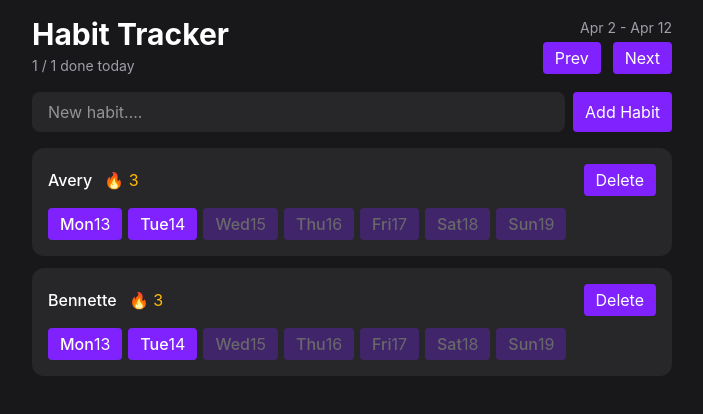
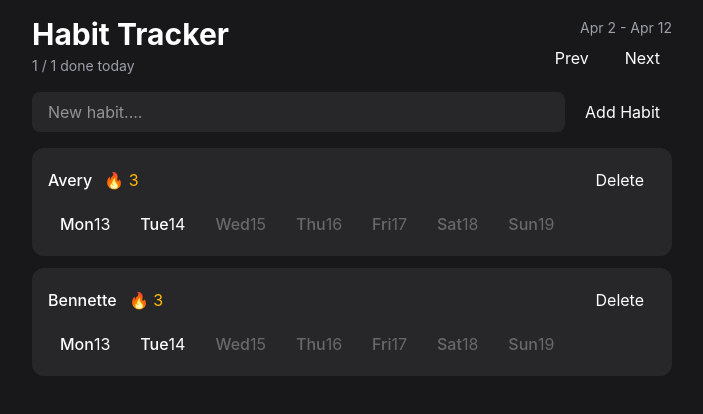
Before and after one commit to JorCoded/HabitTracker, a React (Vite) app: page / in a window 1280 px wide. Shown: the top 414 px of the page, without its empty margins (288-991 px from the left). Built offline with nearby package versions, Linux system fonts and the light colour scheme.

Commit message:
Added a function to check the variant of the Button component, which button is which.

```diff
--- a/src/components/Button.tsx
+++ b/src/components/Button.tsx
@@ -1,15 +1,34 @@
 //import React from 'react'
 import type { ComponentProps } from "react";
 
+type Variant = "primary"|"secondary"|"ghost-destructive";
 type ButtonProps = {
     // text: string,
     //children : ReactNode,
-    variant : ""
+    variant? : Variant
 }& ComponentProps<"button">
-function Button ({/* children, */ ...props}:ButtonProps,)  { //{ text } :ButtonProps
+function Button ({/* children, */ variant="primary", ...props}:ButtonProps,)  { //{ text } :ButtonProps
   return (
-    <button {...props} className="bg-violet-600 hover:bg-violet-500 transition-colors rounded px-3 py-1 disabled:cursor-not-allowed disabled:opacity-30"/>/* {children}</button> */
+    <button {...props} className={`${getVariantStyle(variant)} transition-colors rounded px-3 py-1 disabled:cursor-not-allowed disabled:opacity-30`}/>/* {children}</button> */
   )
 }
 
+function getVariantStyle(variant: Variant){
+    let style:string = "";
+
+    switch (variant) {
+        case "primary":
+            style = "bg-violet-600 hover:bg-violet-500";
+            break;
+        case "secondary":
+            style = "bg-zinc-700 hover:bg-violet-600";
+            break
+        case "ghost-destructive":
+            style = "hover:bg-red-800 hover:text-red-200 text-red-800";
+            break
+        default:
+            throw new Error(`Invalid variant: ${variant satisfies never}`);
+    }
+}
+
 export default Button;
```
